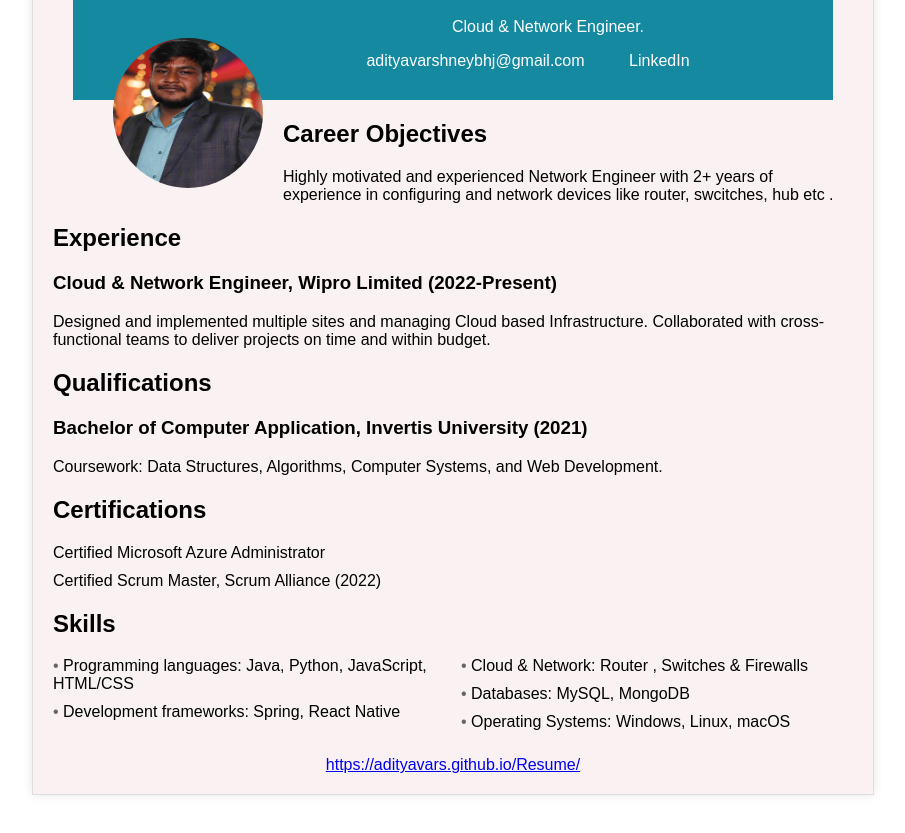
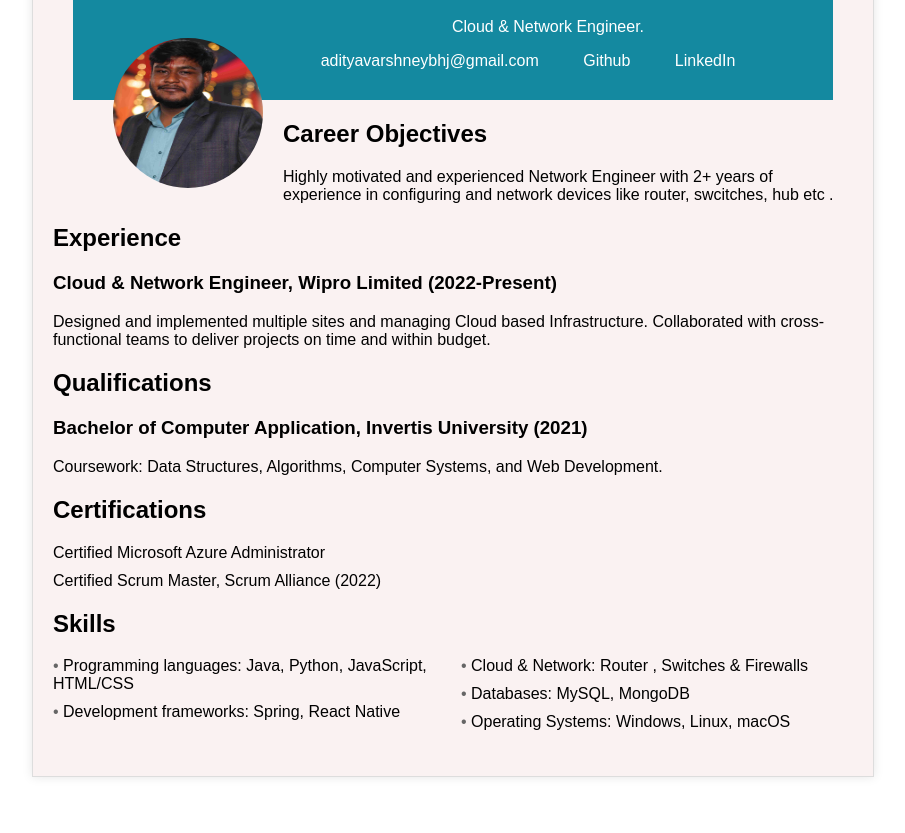
Before and after one commit to adityavars/Resume, a plain HTML site: page index.html in a window 1280 px wide. Shown: the part 141-974 px from the top of the page, without its empty margins (187-1092 px from the left). Drawn offline with Linux system fonts and the light colour scheme.

Commit message:
Update index.html

```diff
--- a/index.html
+++ b/index.html
@@ -12,6 +12,7 @@
 			<p style="text-align: center;">Cloud & Network Engineer.</p>
 			<ul>
 				<li><a href="mailto:adityavarshneybhj@gmail.com">adityavarshneybhj@gmail.com</a></li>
+                <li><a href="https://adityavars.github.io/Resume/">Github</a></li>
 				<li><a href="https://www.linkedin.com/in/aditya-varshney-2419311a5?utm_source=share&utm_campaign=share_via&utm_content=profile&utm_medium=ios_app/">LinkedIn</a></li>
 
 			</ul>
@@ -56,7 +57,7 @@
 				<li>Operating Systems: Windows, Linux, macOS</li>
 			</ul>
 		</section>
-		<center><a href = "https://adityavars.github.io/Resume/">https://adityavars.github.io/Resume/</a></center>
+
 	</div>
 </body>
 </html>
```
